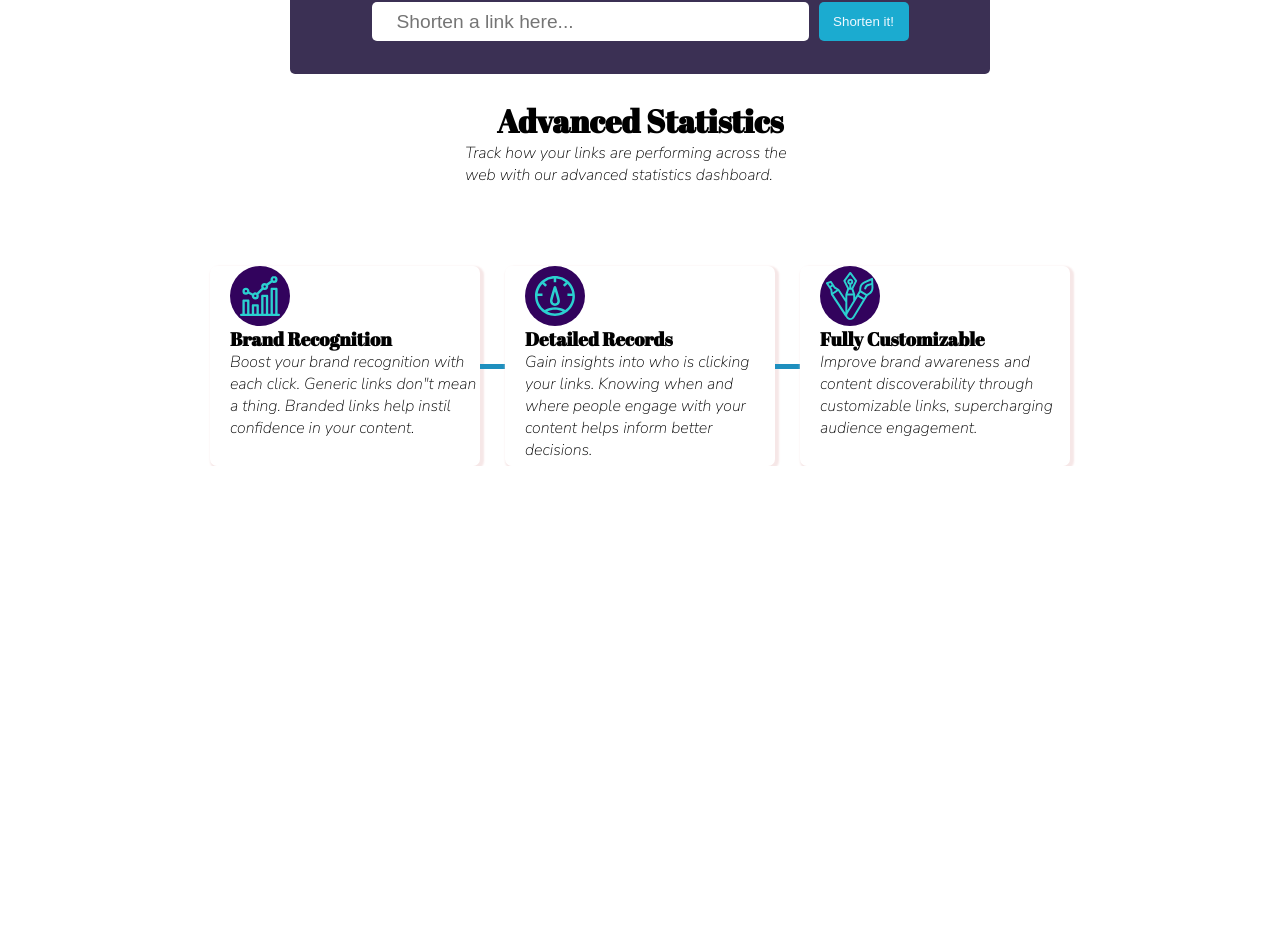
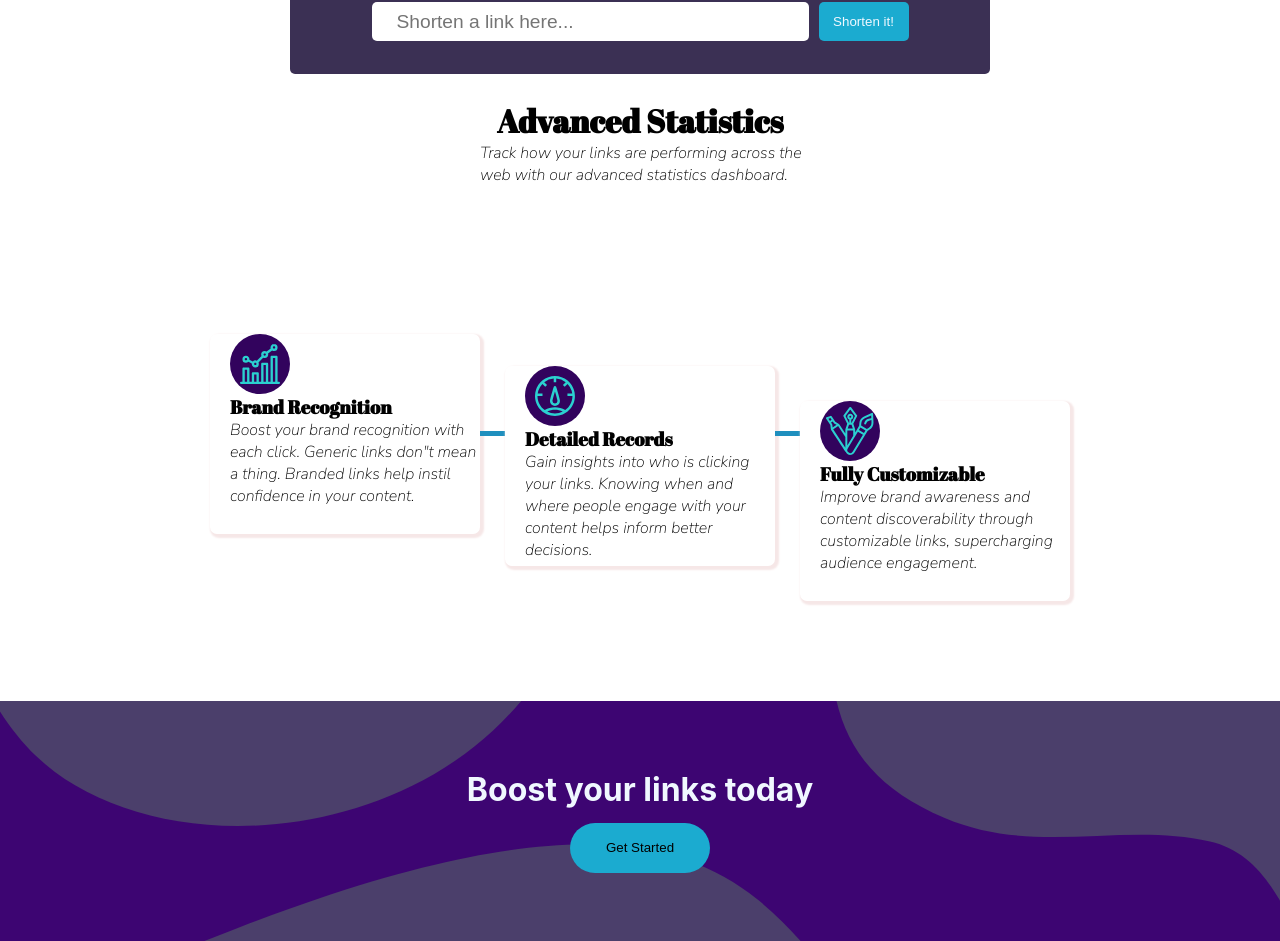
Before and after one commit to jyotirmoy-sinhababu/Make-your-url-short, a React (Create React App) app: page / in a window 1280 px wide. Shown: the part 627-1568 px from the top of the page. Before the commit the page ends 1093 px from the top, so only its background shows below. Built offline with nearby package versions, Linux system fonts and the light colour scheme; a web font is replaced by a local one.

Commit message:
boostComp created and style added

```diff
--- /dev/null
+++ b/src/components/card/boostComp/BoostComp.jsx
@@ -0,0 +1,14 @@
+import React from 'react';
+
+import './boostStyle.css';
+
+const BoostComp = () => {
+  return (
+    <div className='boost-cnt'>
+      <h1 className='boost-header'>Boost your links today</h1>
+      <button className='boost-btn'>Get Started</button>
+    </div>
+  );
+};
+
+export default BoostComp;
--- /dev/null
+++ b/src/components/card/boostComp/boostStyle.css
@@ -0,0 +1,25 @@
+.boost-cnt {
+  display: flex;
+  margin-top: 100px;
+  flex-direction: column;
+  justify-content: center;
+  align-items: center;
+  gap: 14px;
+  width: 100%;
+  height: 240px;
+  background-image: url(../../../assests/img/bg-boost-desktop.svg);
+  background-color: rgb(61, 5, 114);
+}
+
+.boost-header {
+  color: aliceblue;
+}
+
+.boost-btn {
+  width: 140px;
+  border: none;
+  background-color: hsl(192, 77%, 46%);
+  border-radius: 80px;
+  height: 50px;
+  cursor: pointer;
+}
--- a/src/components/card/staticCard/advanceStyle.css
+++ b/src/components/card/staticCard/advanceStyle.css
@@ -14,6 +14,7 @@
 }
 
 .adv-para {
+  padding-left: 30px;
   font-family: 'Nunito Sans', sans-serif;
   width: 350px;
 }
--- a/src/pages/home/HomePage.jsx
+++ b/src/pages/home/HomePage.jsx
@@ -10,6 +10,7 @@ import IntroCard from '../../components/card/intro/IntroCard';
 import Card from '../../components/card/cardComp/Card';
 import FormCnt from '../../components/formCnt/FormCnt';
 import AdvanceStatistic from '../../components/card/staticCard/AdvanceStatistic';
+import BoostComp from '../../components/card/boostComp/BoostComp';
 
 const HomePage = () => {
   return (
@@ -19,7 +20,7 @@ const HomePage = () => {
       <FormCnt />
       <AdvanceStatistic />
       <div className='main-home-card-cnt'>
-        <div className='small-card-cnt'>
+        <div className='smallOne-card-cnt'>
           <Card
             img={brand}
             header={'Brand Recognition'}
@@ -29,7 +30,7 @@ const HomePage = () => {
           />
         </div>
         <div className='card-empt-cnt'></div>
-        <div className='small-card-cnt'>
+        <div className='smallTwo-card-cnt'>
           <Card
             img={detailed}
             header={'Detailed Records'}
@@ -39,7 +40,7 @@ const HomePage = () => {
           />
         </div>
         <div className='card-empt-cnt'></div>
-        <div className='small-card-cnt'>
+        <div className='smallThree-card-cnt'>
           <Card
             img={fully}
             header={' Fully Customizable'}
@@ -49,6 +50,7 @@ const HomePage = () => {
           />
         </div>
       </div>
+      <BoostComp />
     </div>
   );
 };
--- a/src/pages/home/homeStyle.css
+++ b/src/pages/home/homeStyle.css
@@ -10,3 +10,11 @@
   width: 25px;
   background-color: rgb(31, 143, 190);
 }
+
+.smallTwo-card-cnt {
+  padding-top: 65px;
+}
+
+.smallThree-card-cnt {
+  padding-top: 135px;
+}
```
Also changed, not shown: src/assests/img/bg-boost-desktop.svg (added).
